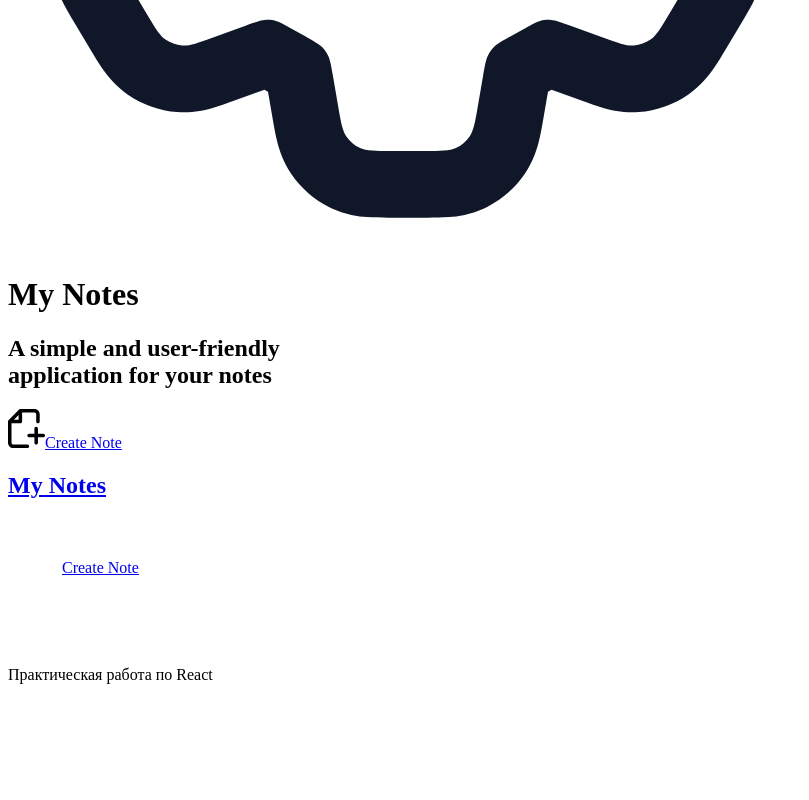
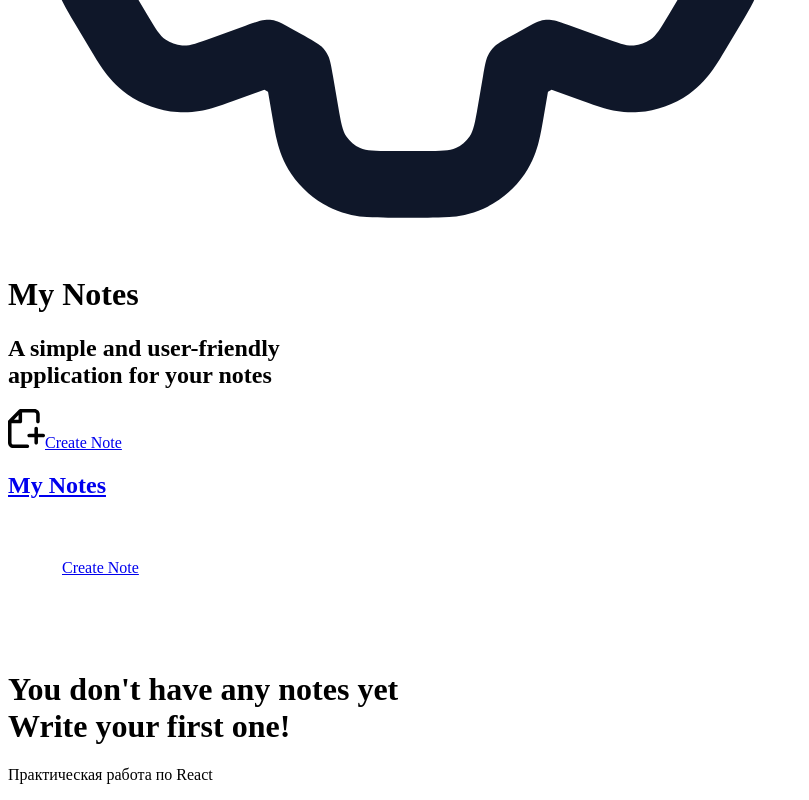
Before and after one commit to MrNikolay/MyNotes, a React (Create React App) app: page / in a window 1280 px wide. Shown: the part 557-1357 px from the top of the page, without its empty margins (0-809 px from the left). Before the commit the page ends 1257 px from the top, so only its background shows below. Built offline with nearby package versions, Linux system fonts and the light colour scheme.

Commit message:
Добавил сообщение об отсутствии заметок в Home.js

```diff
--- a/src/components/HomePage/Footer.js
+++ b/src/components/HomePage/Footer.js
@@ -1,7 +1,7 @@
 
 function Footer(props) {
     return (
-        <footer class="bg-gray-800 absolute -bottom-56 w-full py-4">
+        <footer class="bg-gray-800 w-full py-4">
             <p class="text-center text-white font-medium text-xl">
                 Практическая работа по React
             </p>
--- a/src/components/HomePage/Home.js
+++ b/src/components/HomePage/Home.js
@@ -1,26 +1,33 @@
+/* Главная страница
+    * получает список заметок из MainContext и отображает главную страницу с карточками заметок
+*/
+
 import { useContext } from "react";
 
 import MainContext from "../../context/MainContext";
 
 import ExtendedHeader from './ExtendedHeader';
-import NoteCard from "./NoteCard";
+import NotesList from "./NotesList";
 import Footer from "./Footer";
+
 
 function Home() {
     const { notes } = useContext(MainContext);
+
+    const messageIfNoNotes = (
+            <h1 className="mt-36 font-bold text-4xl text-softBlack text-center leading-relaxed">
+                You don't have any notes yet <br />Write your first one!
+            </h1>
+    )
 
     return (
         <>
             <ExtendedHeader />
 
-            <div className="relative">
-                <div class="grid grid-cols-1 sm:grid-cols-2 xl:grid-cols-3 3xl:grid-cols-4 gap-x-8 gap-y-14 mt-12 w-11/12 mx-auto text-gray-950">
-                    {notes.map((note, index) => (
-                        <NoteCard key={index} note={note} />
-                    ))}
-                </div>
-                <Footer/>
+            <div className="relative min-h-svh pb-48">
+                {notes.length ? <NotesList notes={notes} /> : messageIfNoNotes}
             </div>
+            <Footer/>
         </>
     );
 }
--- /dev/null
+++ b/src/components/HomePage/NotesList.js
@@ -0,0 +1,18 @@
+
+import NoteCard from "./NoteCard";
+
+
+function NotesList(props) {
+    return (
+        <div class="grid grid-cols-1 sm:grid-cols-2 xl:grid-cols-3 3xl:grid-cols-4 gap-x-8 gap-y-14 mt-12 w-11/12 mx-auto text-gray-950">
+            {
+                props.notes.map((note, index) => (
+                    <NoteCard key={index} note={note} />
+                ))
+            }
+        </div>
+    )
+}
+
+
+export default NotesList;
--- a/src/context/MainContext.js
+++ b/src/context/MainContext.js
@@ -1,3 +1,5 @@
+/* Основной контекст: список заметок, тема, служебные хэндлеры открытия настроек... */
+
 import { createContext } from "react";
 
 const MainContext = createContext({
```
Also changed, not shown: tmp/2025-02-08_04-47-41.png (added), tmp/2025-02-08_05-04-00.png (added).
